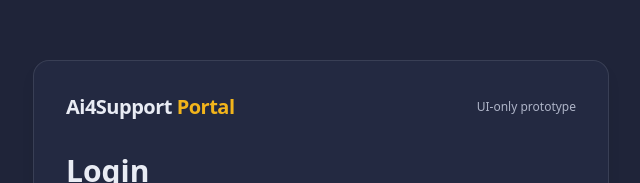
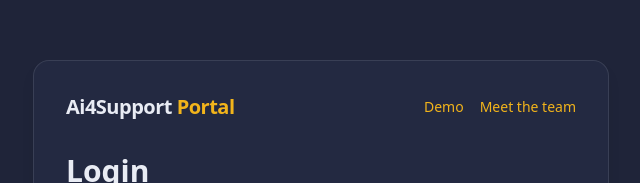
Before and after one commit to emirchandani/ai4support-ui, a React (Vite) app: page / in a window 1280 px wide. Shown: the part 182-365 px from the top of the page, without its empty margins (319-959 px from the left). Built offline with nearby package versions, Linux system fonts and the light colour scheme.

Commit message:
Demo button added and login credentials removed.

```diff
--- a/src/pages/Login.tsx
+++ b/src/pages/Login.tsx
@@ -44,24 +44,54 @@ export default function Login() {
     setError("");
   };
 
+  // NEW: Demo tab action (opens the user-side UI directly)
+  const goToDemo = () => {
+    clearAuth();
+    setRole("user");
+    navigate("/user");
+  };
+
+  // NEW: Meet the team tab (placeholder until the page exists)
+  const goToMeetTheTeam = () => {
+    // If/when you create a real route, replace this with:
+    // navigate("/meet-the-team");
+    window.alert("Meet the team page coming soon.");
+  };
+
   return (
     <div className="ai-page-bg flex items-center justify-center p-6">
       <div className="ai-card w-full max-w-xl p-8">
         {/* Header */}
-        <div className="flex items-center justify-between">
+        <div className="flex items-center justify-between gap-3">
           <div className="font-bold text-xl tracking-tight">
             Ai4Support <span className="text-ai-gold">Portal</span>
           </div>
-          <div className="text-xs text-ai-muted">UI-only prototype</div>
+
+          {/* NEW: top-right tabs */}
+          <div className="flex items-center gap-4">
+            <button
+              type="button"
+              onClick={goToDemo}
+              className="text-sm text-ai-gold hover:underline"
+            >
+              Demo
+            </button>
+
+            <button
+              type="button"
+              onClick={goToMeetTheTeam}
+              className="text-sm text-ai-gold hover:underline"
+            >
+              Meet the team
+            </button>
+          </div>
         </div>
 
         {/* STEP 1 — ROLE SELECTION */}
         {!role && (
           <>
             <h1 className="text-3xl font-bold mt-8">Login</h1>
-            <p className="text-ai-muted mt-2">
-              Choose a role to continue.
-            </p>
+            <p className="text-ai-muted mt-2">Choose a role to continue.</p>
 
             <div className="mt-8 grid grid-cols-1 sm:grid-cols-2 gap-4">
               <button
@@ -70,9 +100,7 @@ export default function Login() {
               >
                 <div>
                   <div className="font-semibold">Continue as User</div>
-                  <div className="text-sm text-ai-muted mt-1">
-                    Chatbot access
-                  </div>
+                  <div className="text-sm text-ai-muted mt-1">Chatbot access</div>
                 </div>
               </button>
 
@@ -120,30 +148,18 @@ export default function Login() {
                 onKeyDown={(e) => e.key === "Enter" && handleLogin()}
               />
 
-              {error && (
-                <div className="text-sm text-red-400">{error}</div>
-              )}
+              {error && <div className="text-sm text-red-400">{error}</div>}
 
               <button className="ai-btn-primary w-full" onClick={handleLogin}>
                 Login
               </button>
 
-              <button
-                className="ai-btn-secondary w-full"
-                onClick={resetToRoleSelection}
-              >
+              <button className="ai-btn-secondary w-full" onClick={resetToRoleSelection}>
                 ← Back
               </button>
             </div>
 
-            <div className="mt-6 text-xs text-ai-muted space-y-1">
-              <div>
-                User: <span className="text-ai-text">user@gmail.com / userchat</span>
-              </div>
-              <div>
-                Admin: <span className="text-ai-text">admin@gmail.com / adminchat</span>
-              </div>
-            </div>
+            {/* REMOVED: credentials display block (per request) */}
           </>
         )}
       </div>
```
